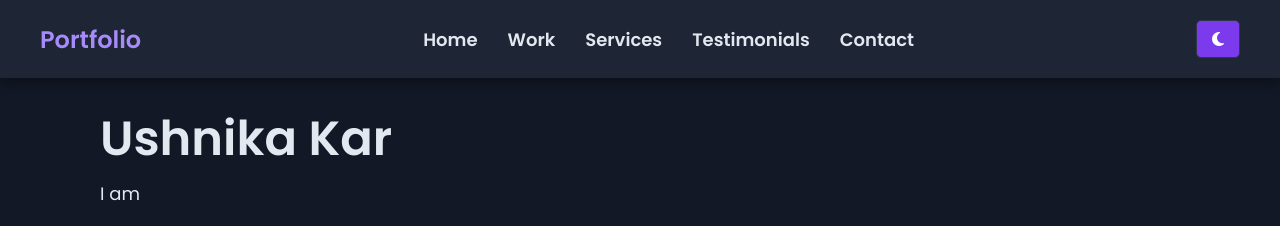
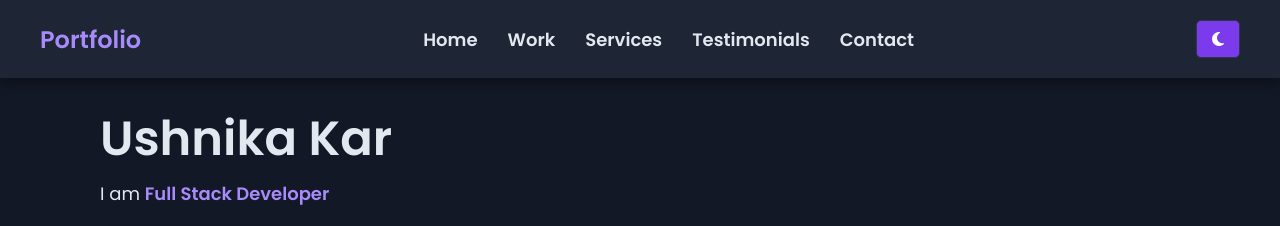
Before and after one commit to Ushnika09/portfolio, a plain HTML site: page index.html in a window 1280 px wide. Shown: the top 226 px of the page. Drawn offline with Linux system fonts and the light colour scheme.

Commit message:
completed

```diff
--- a/script.js
+++ b/script.js
@@ -21,3 +21,41 @@ toggleBtn.addEventListener("click", () => {
     localStorage.setItem("theme", "dark");
   }
 });
+
+
+const typedTextSpan = document.querySelector(".typed-text");
+
+const textArray = ["Full Stack Developer", "Web Developer", "Fron-end Developer", "Back-end Developer", "MERN Stack Developer", "Learner"];
+
+
+const typingDelay = 100;
+const erasingDelay = 50;
+const newTextDelay = 2000;
+let textArrayIndex = 0;
+let charIndex = 0;
+
+function type() {
+  if (charIndex <textArray[textArrayIndex].length){
+    typedTextSpan.textContent+=textArray[textArrayIndex].charAt(charIndex);
+    charIndex++;
+    setTimeout(type, typingDelay);
+  }else{
+    setTimeout(erase, newTextDelay);
+  }
+}
+
+function erase() {
+  if(charIndex>0){
+    typedTextSpan.textContent =textArray[textArrayIndex].substring(0,charIndex-1);
+    charIndex--;
+    setTimeout(erase, erasingDelay);
+  }else{
+    textArrayIndex++;
+    if(textArrayIndex>=textArray.length) textArrayIndex=0;
+    setTimeout(type, typingDelay + 1100);
+  }
+}
+
+document.addEventListener("DOMContentLoaded",()=>{
+  if(textArray.length) setTimeout(type, newTextDelay + 250);
+});
--- a/style.css
+++ b/style.css
@@ -214,6 +214,7 @@ body{
     overflow: hidden;
     transition: var(--transition);
     position: relative;
+    cursor: pointer;
 }
 
 .sample img{
@@ -477,3 +478,9 @@ body{
 .contact-form button:hover{
     background-color: rgba(124, 58, 237, 0.7);
 }
+
+
+.typed-text{
+    color: var(--accent-color);
+    font-weight: 700;
+}
```
Also changed, not shown: index.html (+1 -1 lines).
